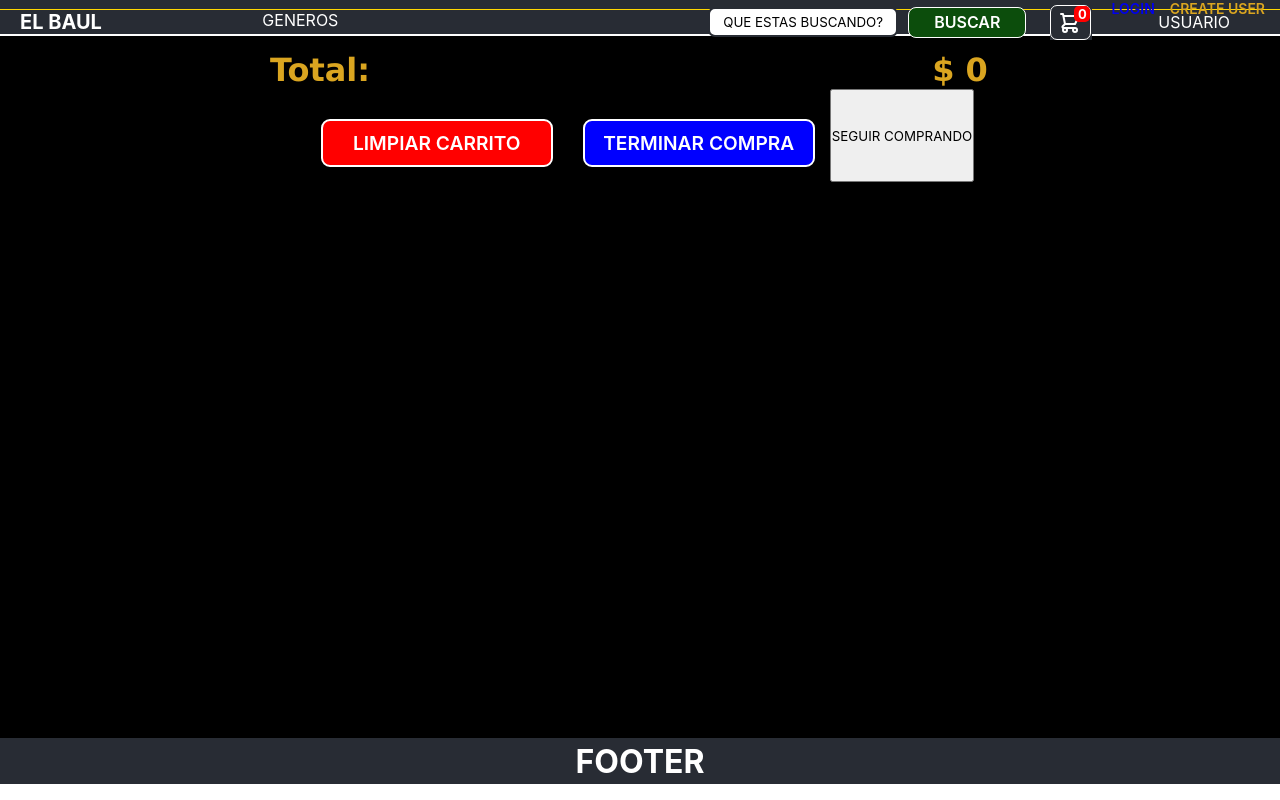
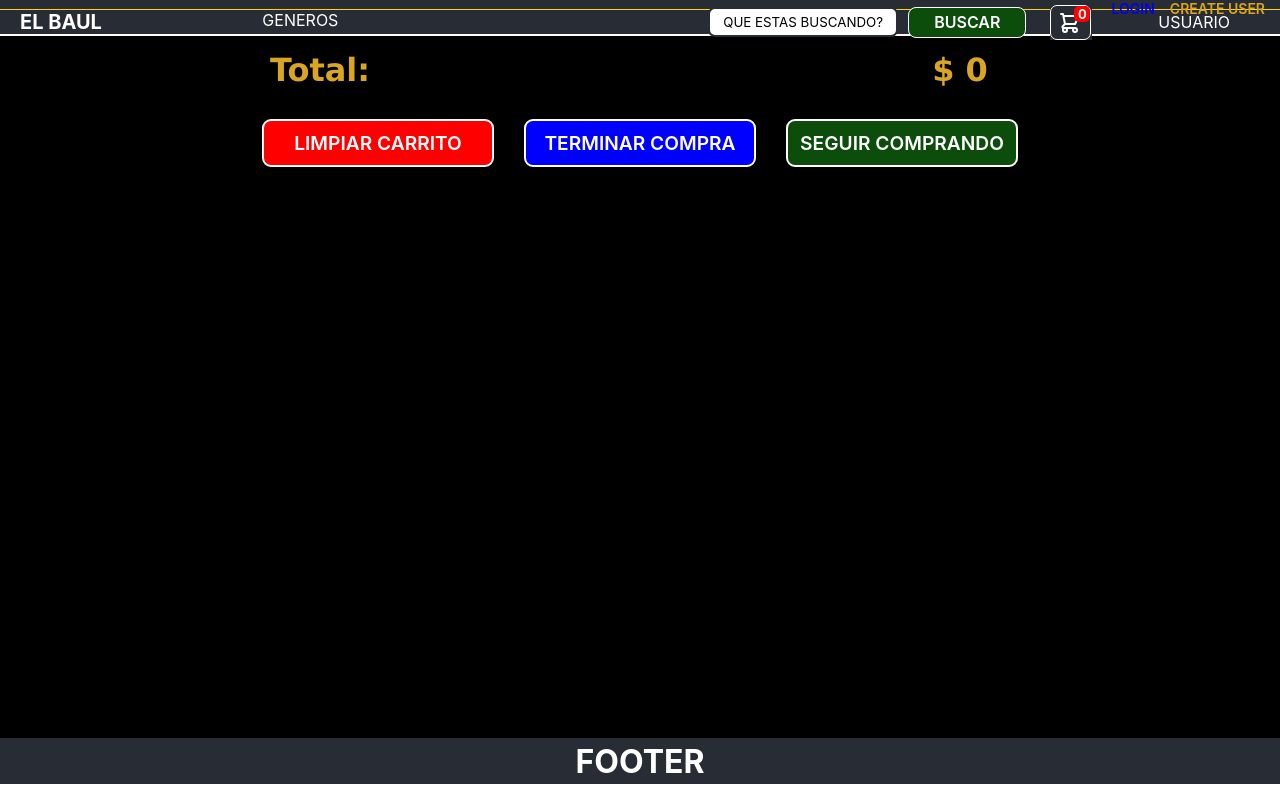
Before and after one commit to Srnaveira/comision_37735, a React (Create React App) app: page /cart in a window 1280 px wide. Built offline with nearby package versions, Linux system fonts and the light colour scheme.

Commit message:
TP 10: Cart View

```diff
--- a/src/components/Cart.js
+++ b/src/components/Cart.js
@@ -41,7 +41,7 @@ const Cart = () =>{
             <div className="ContenedorAccion">
             <button onClick={() => clearCart()} className="Limpiar">LIMPIAR CARRITO</button>
             <button  disabled={true} onClick={() => clearCart()} className="FinalizarCompra">TERMINAR COMPRA</button>
-            <button onClick={() => handlerBack()} className="">SEGUIR COMPRANDO</button>
+            <button onClick={() => handlerBack()} className="SeguirComprando">SEGUIR COMPRANDO</button>
 
             </div>
         </div>
```
